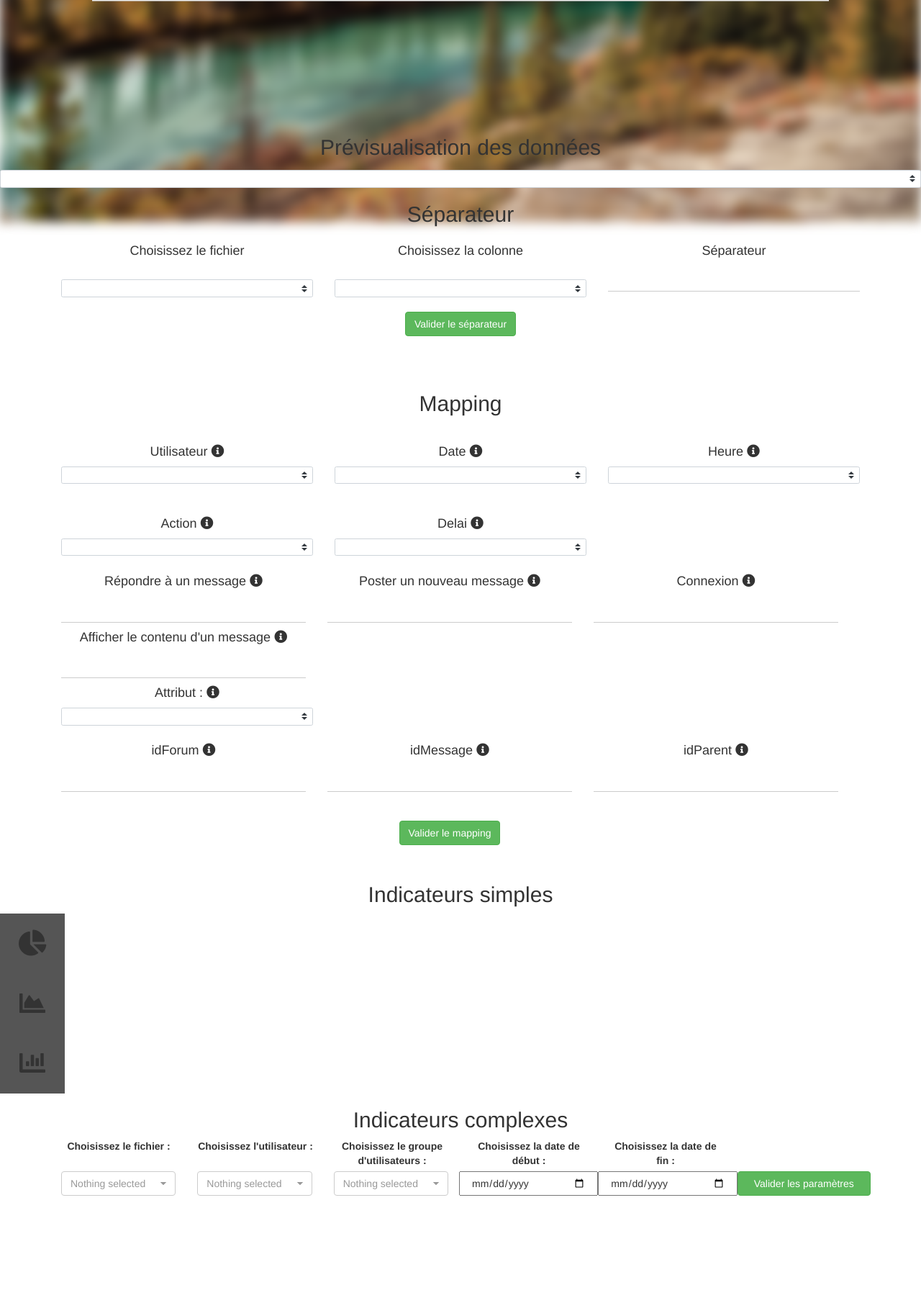
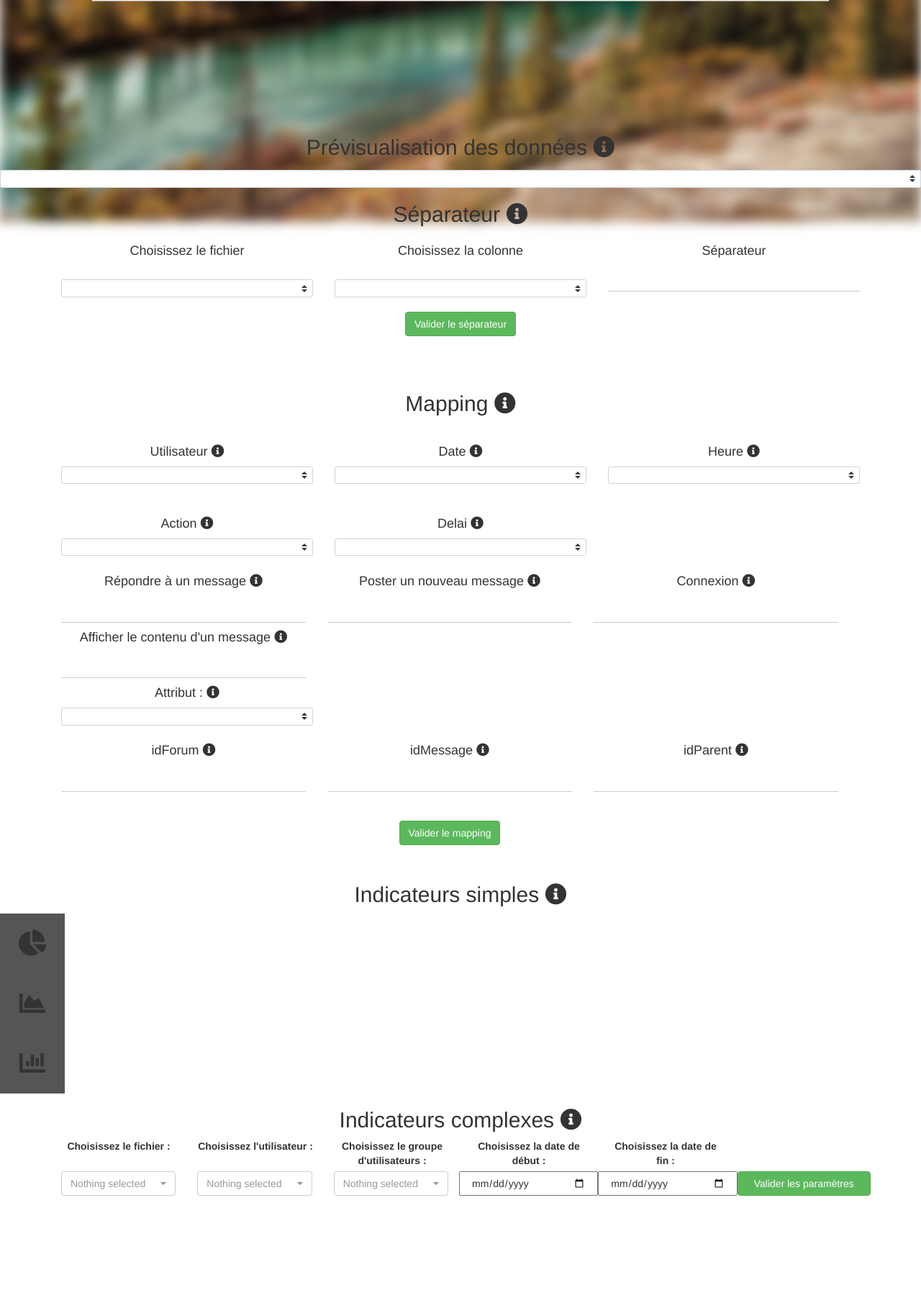
Before and after one commit to Anthony-Lardy/Collaviz, a Django app: page /collaviz in a window 1280 px wide. Shown: the part 492-2302 px from the top of the page at 72% size. Run offline with Django 3.2, Linux system fonts and the light colour scheme; a user stored in the database is signed in; data that the repository does not hold is empty; some libraries are stand-ins or nearby versions.

Commit message:
bulles aide

```diff
--- a/collaviz/siteCollaviz/templates/siteCollaviz/accueil.html
+++ b/collaviz/siteCollaviz/templates/siteCollaviz/accueil.html
@@ -25,7 +25,7 @@
     <!--previsualisation------------>
   <div id="previsualisationT" class="container">
     <div class="row justify-content-md-center">
-      <h2 id="titreVisu">Prévisualisation des données</h2>
+      <h2 id="titreVisu">Prévisualisation des données <i  data-trigger="hover"  data-content="Vous pouvez visualiser ci-dessous un fichier .csv qui a été généré depuis vos traces." rel="popover" class="fas fa-info-circle bulle"></i></h2>
     </div>
   </div>
   <div id="previsualisation">
@@ -40,7 +40,7 @@
   <!--Séparateur------------>
   <div class="container">
     <div class="row justify-content-md-center">
-      <h2 id="titreSeparateur">Séparateur</h2>
+      <h2 id="titreSeparateur">Séparateur  <i  data-trigger="hover"  data-content="Si les cellules d'une de vos colonnes contiennent plusieurs informations, vous devez les séparer en spécifiant le séparateur. Par exemple si vous avez dans votre colonne Attribut : 'IDForum=1, IDParent=10'. Vous pouvez séparer cette colonne en spécifiant le séparateur (ici ','). " rel="popover" class="fas fa-info-circle bulle"></i></h2>
     </div>
   </div>
   <div class="container">
@@ -80,7 +80,7 @@
   <!--Mapping------------>
   <div class="container">
     <div class="row justify-content-md-center">
-      <h2 id="titreMapping">Mapping</h2>
+      <h2 id="titreMapping">Mapping <i  data-trigger="hover"  data-content="Vous devez affecter à chaque champs la colonne de votre fichier qui correspond afin de pouvoir exploiter vos données. " rel="popover" class="fas fa-info-circle bulle"></i></h2>
     </div>
   </div>
   <div class="container">
@@ -159,7 +159,7 @@
   </div>
   <br>
   <div id="etatValiderMapping" class="alert"></div>
-  <h2 id="titreSimples">Indicateurs simples</h2>
+  <h2 id="titreSimples">Indicateurs simples <i  data-trigger="hover"  data-content="Vous pouvez afficher différents indicateurs simples en fonction de vos besoins à l'aide de la barre d'outils." rel="popover" class="fas fa-info-circle bulle"></i></h2>
   <div class="row" >
     <div class="col-1">
       <div id="toolbar" class="icon-bar">
@@ -172,7 +172,7 @@
     </div>
   </div>
   <div class="container">
-    <h2 id="titreComplexes">Indicateurs complexes</h2>
+    <h2 id="titreComplexes">Indicateurs complexes <i  data-trigger="hover"  data-content="Vous pouvez afficher les indicateurs complexes qui vous permettront d'évaluer la collaboration d'un utilisateur par rapport à son groupe." rel="popover" class="fas fa-info-circle bulle"></i></h2>
     <div class="row">
       <label class="col">Choisissez le fichier :</label>
       <label class="col">Choisissez l'utilisateur :</label>
```
